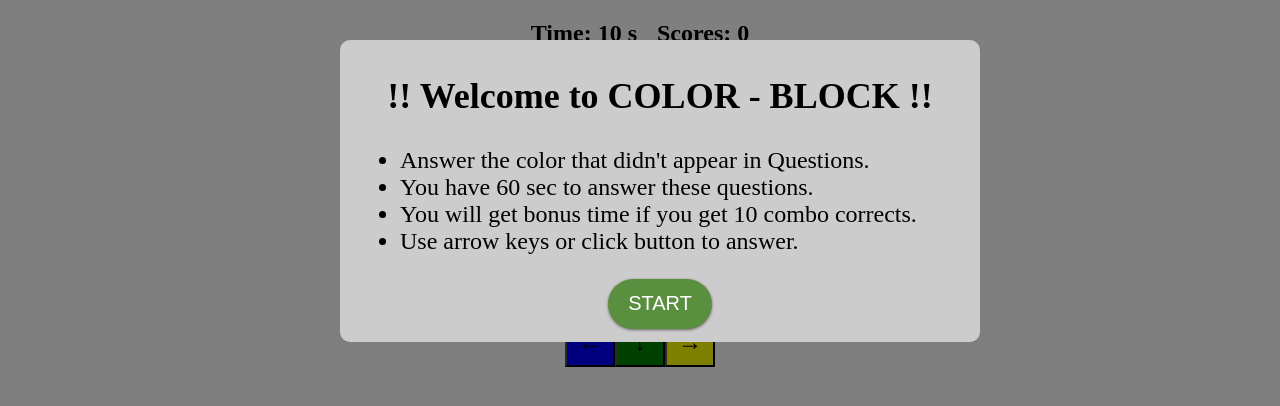
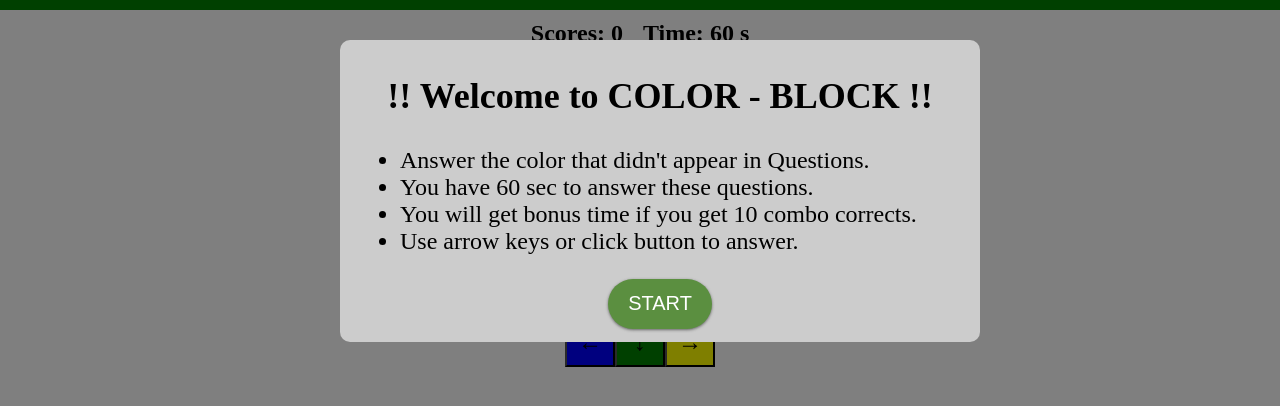
Before and after one commit to SSARCandy/colorblocks-react, a React app: page / in a window 1280 px wide. Shown: the top 406 px of the page. Built offline with nearby package versions, Linux system fonts and the light colour scheme; the HTML template or start-up script is replaced by a standard one.

Commit message:
add time bar

```diff
--- a/src/components/App.js
+++ b/src/components/App.js
@@ -16,10 +16,10 @@ export default class App extends Component {
     this.state = {
       start: false,
       currentState: '',
+      combo: 0,
       answered: 0,
       correct: 0,
-      score: 0,
-      time: 10,
+      time: 60,
       questionColor: [0, 1, 2, 3]
     };
   }
@@ -47,16 +47,22 @@ export default class App extends Component {
     if (ans === this.state.questionColor[3]) {
       console.log('correct', ans);
       this.setState({
-        score: this.state.score + 1,
         answered: this.state.answered + 1,
         correct: this.state.correct + 1,
-        currentState: 'correct'
+        currentState: 'correct',
+        combo: this.state.combo + 1
       });
+      if (this.state.combo % 10 === 0) {
+        this.setState({
+          time: Math.min(this.state.time + 10, 60)
+        });
+      }
     } else {
       console.log('wrong');
       this.setState({
         answered: this.state.answered + 1,
-        currentState: 'wrong'
+        currentState: 'wrong',
+        combo: 0
       });
     }
   }
@@ -81,7 +87,7 @@ export default class App extends Component {
       answered: 0,
       correct: 0,
       currentState: '',
-      score: 0,
+      combo: 0,
       time: 60,
       questionColor: [0, 1, 2, 3]
     });
@@ -90,18 +96,18 @@ export default class App extends Component {
   }
 
   render() {
-    const {score, correct, answered, time, questionColor, currentState, start} = this.state;
+    const {correct, answered, time, combo, questionColor, currentState, start} = this.state;
+    const bonusTime = combo && (combo % 1 === 0);
 
     return (
       <div className='container' onKeyDown={(event) => {this.handleKeyDown(event.keyCode)}} tabIndex={0}>
-        <StatusPanel time={time} score={score} />
+        <StatusPanel time={time} score={correct} bonus={bonusTime}/>
         <Question color={questionColor} result={currentState}/>
         <ArrowKey handleKeyDown={this.handleKeyDown}/>
         {!start && (
           <div>
             <End
               handleRestart={this.handleRestart}
-              score={score}
               answered={answered}
               correct={correct}/>
             <div className='overlay'/>
--- a/src/components/End.js
+++ b/src/components/End.js
@@ -7,7 +7,7 @@ export default class End extends Component {
   }
 
   render() {
-    const {handleRestart, answered, correct, scores} = this.props;
+    const {handleRestart, answered, correct} = this.props;
 
     return (
       <div className='end-wrap'>
--- a/src/components/Question.js
+++ b/src/components/Question.js
@@ -9,19 +9,20 @@ export default class Question extends Component {
   }
 
   render() {
-    const {color, result} = this.props;
+    const {color, result, bonus} = this.props;
     const style = {
       color: COLOR_MAP[color[0]],
       background: COLOR_MAP[color[1]]
     };
     const resultStyle = result == 'correct' ? 'green' : 'red';
+    const icon = result == 'correct' ? '✔' : '✘';
 
     return (
       <div className='question-wrap'>
         <div style={style} className='question'>
           {COLOR_MAP[color[2]].toUpperCase()}
         </div>
-        {result && <span className={resultStyle}>{result.toUpperCase()}!</span>}
+        {result && <span className={resultStyle}>{icon}</span>}
       </div>
     );
   }
--- a/src/components/StatusPanel.js
+++ b/src/components/StatusPanel.js
@@ -7,15 +7,26 @@ export default class StatusPanel extends Component {
   }
 
   render() {
-    const {score, time} = this.props;
-    const style = {
+    const {score, time, bonus} = this.props;
+    const timeStyle = {
       color: time < 10 ? 'red' : 'black'
     };
+    const timebarStyle = {
+      width: `${time/60*100}%`,
+      background: time < 10 ? 'red' : 'green'
+    };
+    const timeBonusStyle = {
+      opacity: bonus ? 1 : 0
+    };
+
+    console.log(bonus, timeBonusStyle)
 
     return (
       <div className='status-wrap'>
-        <div className='status'>Time: <span style={style}>{time}</span> s</div>
+        <div className='time-bar' style={timebarStyle}/>
+        <div className='time-bonus-toast' style={timeBonusStyle}> +10 BONUS TIME </div>
         <div className='status'>Scores: {score}</div>
+        <div className='status'>Time: <span style={timeStyle}>{time}</span> s</div>
       </div>
     );
   }
--- a/src/style/Question.css
+++ b/src/style/Question.css
@@ -11,15 +11,17 @@
 }
 
 .green {
+    font-size: 30px;
     position: relative;
     left: 110px;
-    top: -28px;
+    top: -30px;
     color: green;
 }
 
 .red {
+    font-size: 30px;
     position: relative;
     left: 110px;
-    top: -28px;
+    top: -30px;
     color: red;
 }
--- a/src/style/StatusPanel.css
+++ b/src/style/StatusPanel.css
@@ -9,3 +9,29 @@
     text-align: center;
     margin: 20px auto;
 }
+
+.time-bar {
+    position: absolute;
+    left: 0;
+    top: 0;
+    height: 10px;
+}
+
+.time-bonus-toast {
+    position: absolute;
+    font-weight: 700;
+    right: 20px;
+    top: 20px;
+    color: green;
+    opacity: 0;
+    border-width: 1px;
+    border-style: solid;
+    border-radius: 10px;
+    padding: 10px;
+
+  -webkit-transition: opacity 0.5s ease-in-out;
+  -moz-transition: opacity 0.5s ease-in-out;
+  -ms-transition: opacity 0.5s ease-in-out;
+  -o-transition: opacity 0.5s ease-in-out;
+  transition: opacity 0.5s ease-in-out;
+}
```
